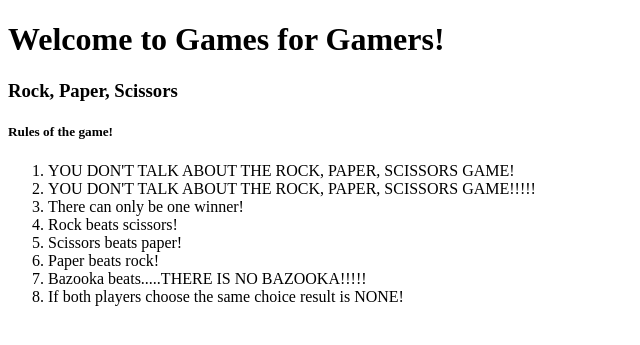
After one commit to spencerT101/Rock-Paper-Scissors_Weekend_Homework_3, a Flask app: template templates/welcome.html in a window 1280 px wide. The commit adds this page. Shown: the top 345 px of the page, without its empty margins (0-640 px from the left). Run offline with Flask 2, Linux system fonts and the light colour scheme; the template is opened without the code that fills it, so the values that code supplies are empty.

Commit message:
working on extension to create welcome page

```diff
--- a/controllers/controller.py
+++ b/controllers/controller.py
@@ -7,9 +7,9 @@ from modules.game import get_winning_choice
 
 @app.route('/')
 def index():
-    return render_template("index.html", title = "Home")
+    return render_template("welcome.html", title = "Home")
 
-@app.route('/', methods= ['POST'])
+@app.route('/game', methods= ['POST'])
 def add_choice():
     add_choice1 = request.form["choice1"]
     add_choice2 = request.form["choice2"]
@@ -18,7 +18,7 @@ def add_choice():
     return render_template("index.html", title = "Game", victor = winner, choice1 = add_choice1, choice2 = add_choice2)
 
 
-@app.route('/')
+@app.route('/game')
 def result(player_1, player_2):
     winner =  f"The winner is {get_winning_choice(player_1, player_2)}"
     return render_template("index.html", title = "Game", victor = winner)
--- /dev/null
+++ b/templates/base.html
@@ -0,0 +1,12 @@
+<!DOCTYPE html>
+<html lang="en">
+<head>
+    <meta charset="UTF-8">
+    <meta http-equiv="X-UA-Compatible" content="IE=edge">
+    <meta name="viewport" content="width=device-width, initial-scale=1.0">
+    <title>Gamer Games!</title>
+</head>
+<body>
+    {% block content %}{% endblock %}
+</body>
+</html>
--- /dev/null
+++ b/templates/welcome.html
@@ -0,0 +1,22 @@
+{% extends "base.html" %}
+
+{% block content %}
+<h1> Welcome to Games for Gamers!</h1>
+
+<body>
+    <h3> Rock, Paper, Scissors</h3>
+    <h5>Rules of the game!</h4>
+        <ol>
+            <li>YOU DON'T TALK ABOUT THE ROCK, PAPER, SCISSORS GAME!</li>
+            <li>YOU DON'T TALK ABOUT THE ROCK, PAPER, SCISSORS GAME!!!!!</li>
+            <li>There can only be one winner!</li>
+            <li>Rock beats scissors!</li>
+            <li>Scissors beats paper!</li>
+            <li>Paper beats rock!</li>
+            <li>Bazooka beats.....THERE IS NO BAZOOKA!!!!!</li>
+            <li>If both players choose the same choice result is NONE!</li>
+
+        </ol>
+    </h5>
+</body>
+{% endblock %}
```
Also changed, not shown: templates/Index.html (+4 -7 lines).
